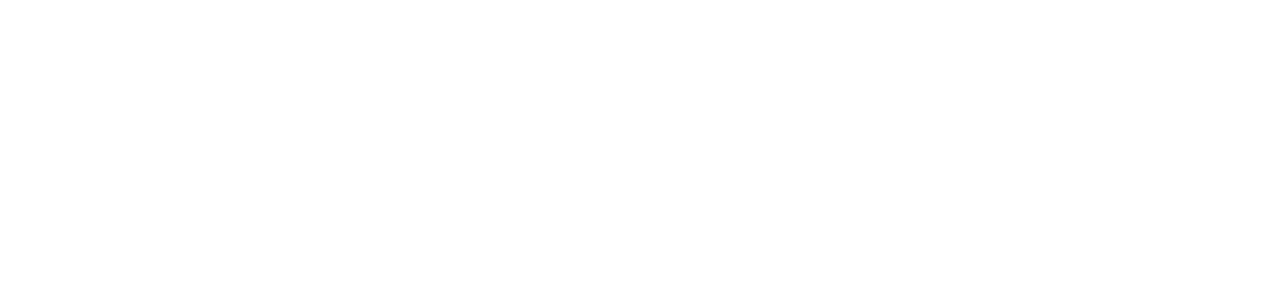
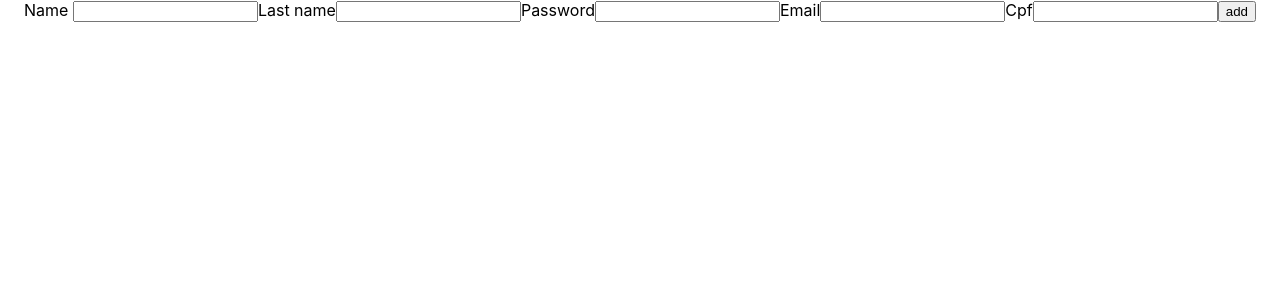
Before and after one commit to lucasmbrute2/blue-mod04, a React (Create React App) app in the folder poke-api/my-app/: page /user/add in a window 1280 px wide. Shown: the top 300 px of the page. Built offline with nearby package versions, Linux system fonts and the light colour scheme.

Commit message:
setting the correct variable in payLoad

```diff
--- a/poke-api/my-app/src/Api/Api.js
+++ b/poke-api/my-app/src/Api/Api.js
@@ -7,7 +7,7 @@ export const Api = {
     readById: (id)=> fetch(Api.baseUrl+"/"+id),
 
     //POST
-    postUrl: (id,body)=>fetch(Api.baseUrl, {
+    postUser: (body)=>fetch(Api.baseUrl, {
         method: 'POST',
         headers: new Headers({
             "content-type": "application/json"
--- a/poke-api/my-app/src/App.js
+++ b/poke-api/my-app/src/App.js
@@ -9,7 +9,7 @@ function App() {
     <div className="App">
       <Switch>
         <Route path='/user' exact={true} component={Home} />
-        <Route path='/user/create' exact={true} component={Create} />
+        <Route path='/user/add' exact={true} component={Create} />
         {/* <Route path="/view/:id" component= {PokemonView}/> */}
       </Switch>
     </div>
--- a/poke-api/my-app/src/Pages/Create/Create.js
+++ b/poke-api/my-app/src/Pages/Create/Create.js
@@ -1,42 +1,50 @@
 import React from 'react'
+import { Api } from '../../Api/Api'
 
 export default function Create() {
 
-    const handleSubmit = (e)=>{
+    const handleSubmit = async (e)=>{
         e.preventDefault()
 
         const name = e.target.name.value
         const lastName = e.target.lastName.value
         const password = e.target.password.value
-        const text = e.target.email.value
-        const email = e.target.cpf.value
+        const email = e.target.email.value
+        const cpf = e.target.cpf.value
 
         const payLoad = {
             name,
             lastName,
             password,
-            text,
-            email
+            email,
+            cpf
         }
         console.log(payLoad)
+        const response = await Api.postUser(payLoad)
+        const data = await response
     }
+
     return (
         <div>
             <form onSubmit={handleSubmit}>
-                <label htmlFor='name'>Title: </label>
-                <br/>
-                <input type='text' name='name' id = 'name'></input>
-                <label htmlFor='lastName'></label>
-                <br/>
+                <label htmlFor='name'>Name </label>
+
+                <input name='name'></input>
+
+                <label htmlFor='lastName'>Last name</label>
+
                 <input type='text' name='lastName' id='lastName'></input>
-                <label htmlFor='password'></label>
-                <br/>
+
+                <label htmlFor='password'>Password</label>
+
                 <input type='text' name='password' id='password'></input>
-                <label htmlFor='email'></label>
-                <br/>
-                <input type='text' name='email'id='email'></input>
-                <label htmlFor="cpf"></label>
-                <br/>
+
+                <label htmlFor='email'>Email</label>
+
+                <input type='text' name='email' id='email'></input>
+
+                <label htmlFor="cpf">Cpf</label>
+
                 <input type='text' name='cpf' id='cpf'></input>
 
                 <input type='submit' value='add'></input>
```
